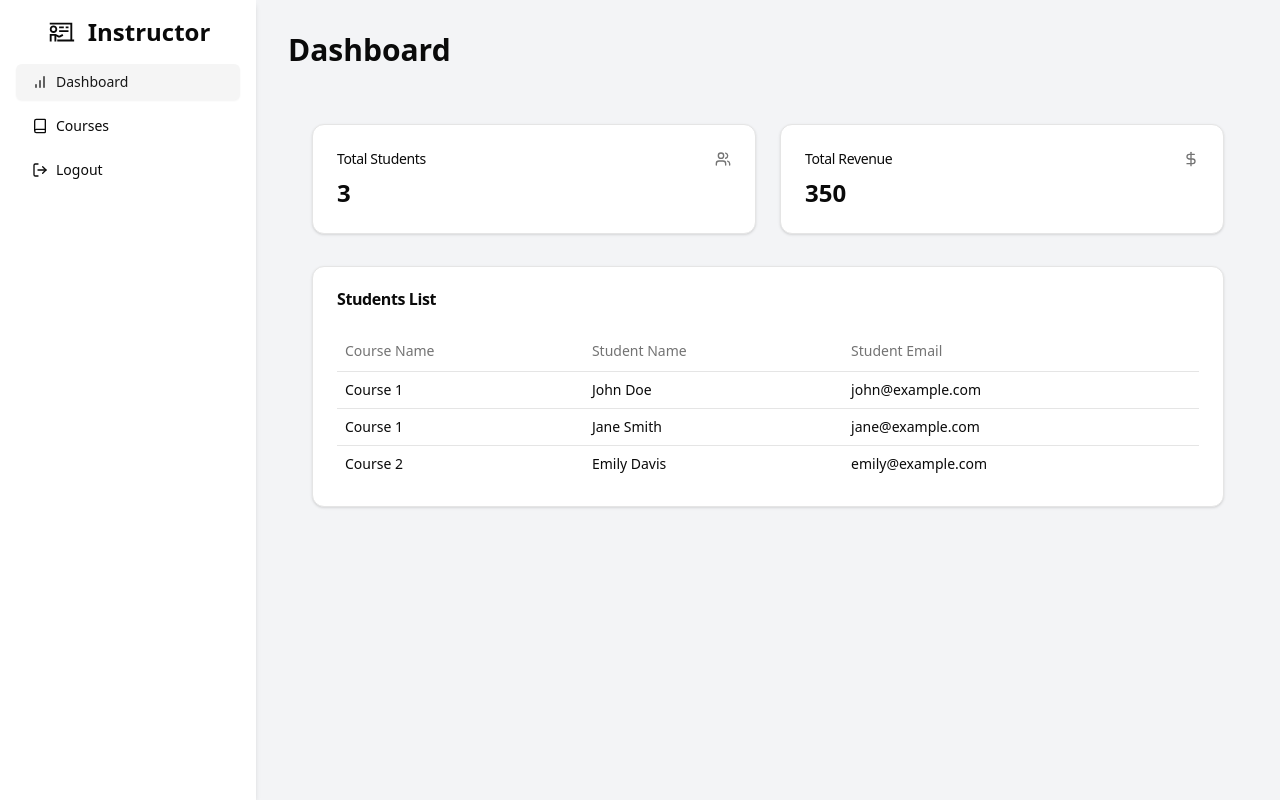
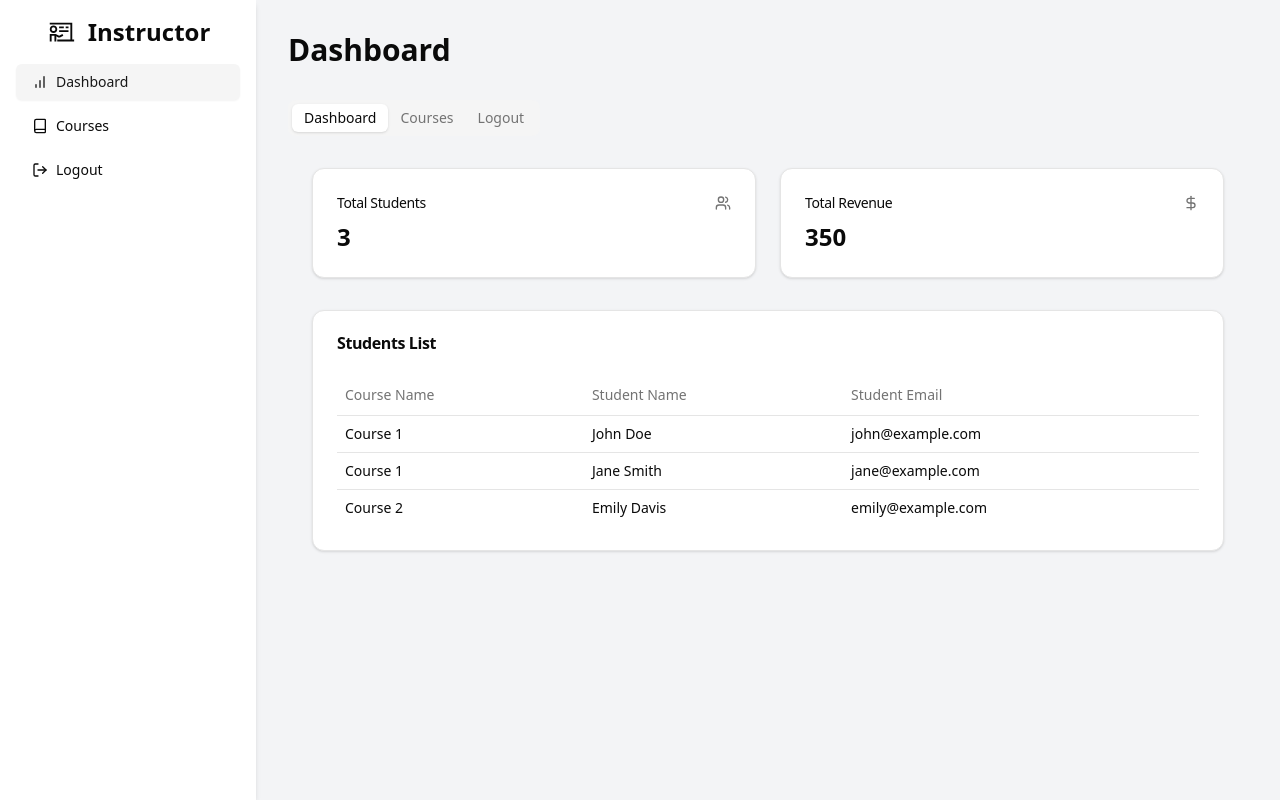
Before and after one commit to jayshreee10/MentorLab, a React (Vite) app: page /instructor in a window 1280 px wide. Built offline with nearby package versions, Linux system fonts and the light colour scheme.

Commit message:
logout integration

```diff
--- a/src/components/instructor-view/courses/index.jsx
+++ b/src/components/instructor-view/courses/index.jsx
@@ -8,36 +8,31 @@ import {
   TableHeader,
   TableRow,
 } from "@/components/ui/table";
-import {
-  courseCurriculumInitialFormData,
-  courseLandingInitialFormData,
-} from "@/config";
-import { InstructorContext } from "@/context/instructor-context";
-import { Delete, Edit } from "lucide-react";
-import { useContext } from "react";
 import { useNavigate } from "react-router-dom";
 
-function InstructorCourses({ listOfCourses }) {
+const sampleCourses = [
+  {
+    _id: "1",
+    title: "Course 1",
+    pricing: 100,
+    students: [{ studentName: "John Doe" }, { studentName: "Jane Smith" }],
+  },
+  {
+    _id: "2",
+    title: "Course 2",
+    pricing: 150,
+    students: [{ studentName: "Emily Davis" }],
+  },
+];
+
+function Index() {
   const navigate = useNavigate();
-  const {
-    setCurrentEditedCourseId,
-    setCourseLandingFormData,
-    setCourseCurriculumFormData,
-  } = useContext(InstructorContext);
 
   return (
     <Card>
       <CardHeader className="flex justify-between flex-row items-center">
         <CardTitle className="text-3xl font-extrabold">All Courses</CardTitle>
-        <Button
-          onClick={() => {
-            setCurrentEditedCourseId(null);
-            setCourseLandingFormData(courseLandingInitialFormData);
-            setCourseCurriculumFormData(courseCurriculumInitialFormData);
-            navigate("/instructor/create-new-course");
-          }}
-          className="p-6"
-        >
+        <Button onClick={() => navigate("/create-new-course")} className="p-6">
           Create New Course
         </Button>
       </CardHeader>
@@ -53,33 +48,37 @@ function InstructorCourses({ listOfCourses }) {
               </TableRow>
             </TableHeader>
             <TableBody>
-              {listOfCourses && listOfCourses.length > 0
-                ? listOfCourses.map((course) => (
-                    <TableRow>
+              {sampleCourses.length > 0 ? (
+                sampleCourses.map((course) => (
+                  <TableRow key={course._id}>
                     <TableCell className="font-medium">
-                        {course?.title}
+                      {course.title}
                     </TableCell>
-                      <TableCell>{course?.students?.length}</TableCell>
+                    <TableCell>{course.students.length}</TableCell>
                     <TableCell>
-                        ${course?.students?.length * course?.pricing}
+                      ${course.students.length * course.pricing}
                     </TableCell>
                     <TableCell className="text-right">
                       <Button
-                          onClick={() => {
-                            navigate(`/instructor/edit-course/${course?._id}`);
-                          }}
+                        onClick={() => navigate(`/edit-course/${course._id}`)}
                         variant="ghost"
                         size="sm"
                       >
-                          <Edit className="h-6 w-6" />
+                        Edit
                       </Button>
                       <Button variant="ghost" size="sm">
-                          <Delete className="h-6 w-6" />
+                        Delete
                       </Button>
                     </TableCell>
                   </TableRow>
                 ))
-                : null}
+              ) : (
+                <TableRow>
+                  <TableCell colSpan={4} className="text-center">
+                    No courses available
+                  </TableCell>
+                </TableRow>
+              )}
             </TableBody>
           </Table>
         </div>
@@ -88,4 +87,4 @@ function InstructorCourses({ listOfCourses }) {
   );
 }
 
-export default InstructorCourses;
+export default Index;
--- /dev/null
+++ b/src/components/modals/Logout.jsx
@@ -0,0 +1,19 @@
+import React from "react";
+import { Button } from "../ui/button";
+
+function Logout({ onConfirm, onCancel }) {
+  return (
+    <div className="fixed inset-0 flex items-center justify-center bg-black bg-opacity-50 backdrop-blur-sm">
+      <div className="bg-white rounded-lg shadow-lg p-6 w-11/12 md:w-1/3">
+        <h2 className="text-lg font-bold mb-4">Confirm Logout</h2>
+        <p className="mb-4">Are you sure you want to log out?</p>
+        <div className="flex justify-end gap-2">
+          <Button onClick={onCancel}> Cancel</Button>
+          <Button onClick={onConfirm}>Logout</Button>
+        </div>
+      </div>
+    </div>
+  );
+}
+
+export default Logout;
--- a/src/pages/Teacher.jsx
+++ b/src/pages/Teacher.jsx
@@ -3,40 +3,44 @@ import { Tabs, TabsContent, TabsList, TabsTrigger } from "@/components/ui/tabs";
 import { useState } from "react";
 import { BarChart, Book, LogOut } from "lucide-react";
 import { LiaChalkboardTeacherSolid } from "react-icons/lia";
-// import InstructorCourses from "@/components/instructor-view/courses";
+import InstructorCourses from "@/components/instructor-view/courses";
 import InstructorDashboard from "@/components/instructor-view/dashboard";
+import Logout from "@/components/modals/Logout";
 
 export default function Teacher() {
   const [activeTab, setActiveTab] = useState("dashboard");
+  const [showLogoutModal, setShowLogoutModal] = useState(false); // State for the logout modal
 
   const menuItems = [
     {
       icon: BarChart,
       label: "Dashboard",
       value: "dashboard",
-      component: (
-        <div>
-          <InstructorDashboard />
-        </div>
-      ), // Replace with actual dashboard content
+      component: <InstructorDashboard />,
     },
     {
       icon: Book,
       label: "Courses",
       value: "courses",
-      component: <div>Courses</div>, // Replace with actual courses content
+      component: <InstructorCourses />,
     },
     {
       icon: LogOut,
       label: "Logout",
       value: "logout",
-      component: null,
+      component: null, // We'll handle the modal separately
     },
   ];
 
   function handleLogout() {
+    // Display the logout confirmation modal
+    setShowLogoutModal(true);
+  }
+
+  function confirmLogout() {
     // Handle logout logic here
     console.log("Logged out");
+    setShowLogoutModal(false); // Close the modal after logging out
   }
 
   return (
@@ -44,7 +48,6 @@ export default function Teacher() {
       <aside className="w-64 bg-white shadow-md hidden md:block">
         <div className="p-4">
           <h2 className="text-2xl font-bold mb-4 flex items-center justify-center gap-3">
-            {" "}
             <LiaChalkboardTeacherSolid size={30} />
             Instructor
           </h2>
@@ -70,17 +73,30 @@ export default function Teacher() {
       <main className="flex-1 p-8 overflow-y-auto">
         <div className="max-w-7xl mx-auto">
           <h1 className="text-3xl font-bold mb-8">
-            {menuItems.find((item) => item.value === activeTab).label}
+            {menuItems.find((item) => item.value === activeTab)?.label}
           </h1>
           <Tabs value={activeTab} onValueChange={setActiveTab}>
+            <TabsList>
+              {menuItems.map((menuItem) => (
+                <TabsTrigger value={menuItem.value} key={menuItem.value}>
+                  {menuItem.label}
+                </TabsTrigger>
+              ))}
+            </TabsList>
             {menuItems.map((menuItem) => (
               <TabsContent value={menuItem.value} key={menuItem.value}>
-                {menuItem.component !== null ? menuItem.component : null}
+                {menuItem.component}
               </TabsContent>
             ))}
           </Tabs>
         </div>
       </main>
+      {showLogoutModal && (
+        <Logout
+          onConfirm={confirmLogout}
+          onCancel={() => setShowLogoutModal(false)}
+        />
+      )}
     </div>
   );
 }
```
Lines whose indentation alone changed are shown as unchanged.
